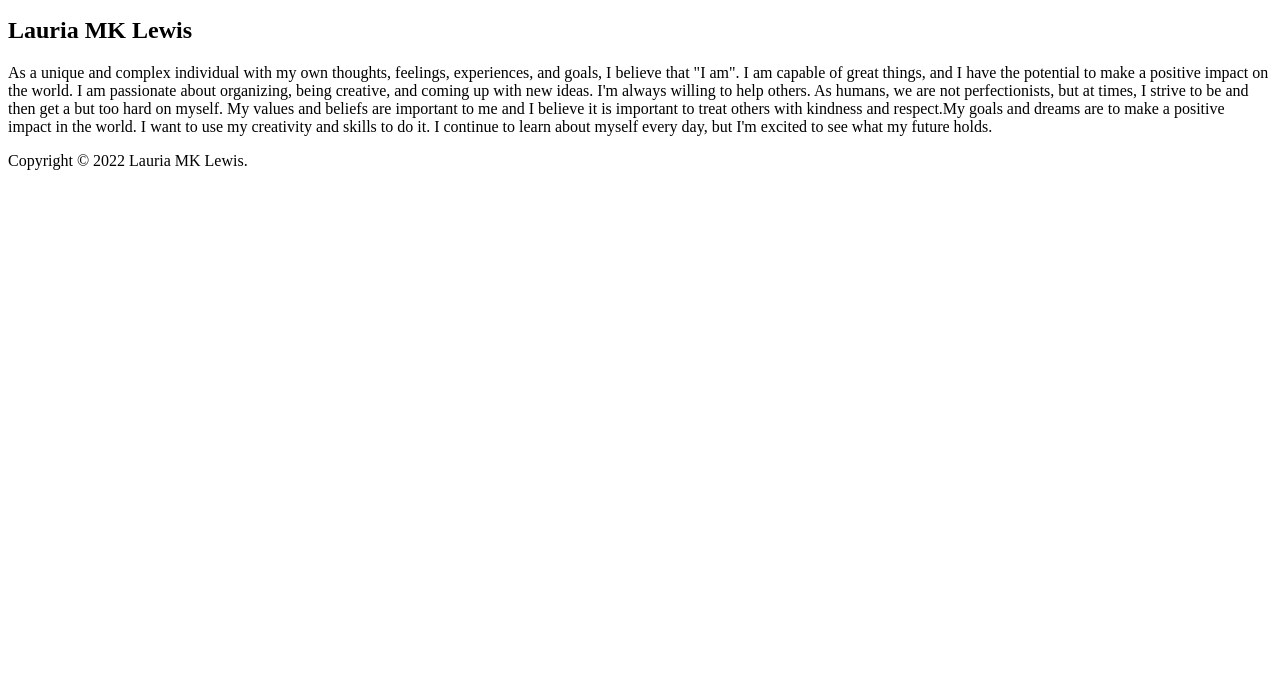
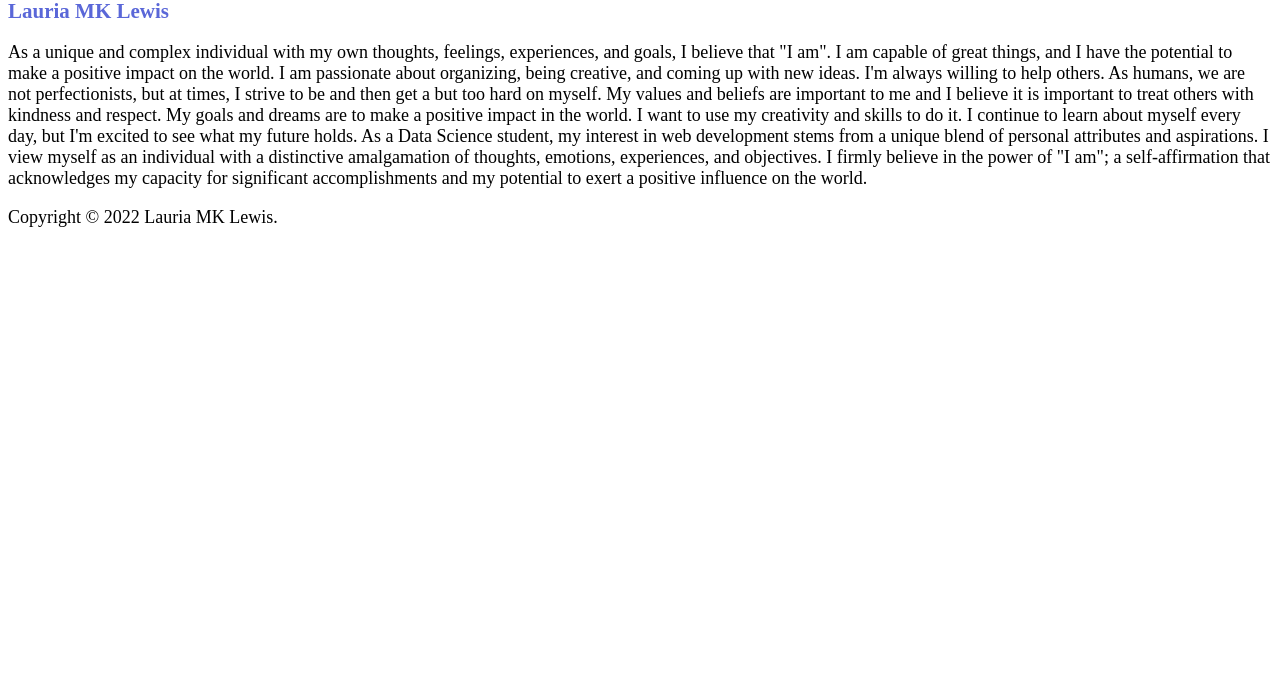
Before and after one commit to LauriaLewis/comp2245-assignment1, a plain HTML site: page index.html in a window 1280 px wide. Shown: the part 101-800 px from the top of the page. Drawn offline with Linux system fonts and the light colour scheme.

Commit message:
update paragraph

```diff
--- a/index.html
+++ b/index.html
@@ -1,9 +1,9 @@
 <!DOCTYPE html>
 <html lang="en">
 <head>
+  <link rel="stylesheet" type="text/css" href="styles.css">
   <meta charset="UTF-8">
-  <meta name="viewport" content="width=devicewidth,
-initial-scale=1.0">
+  <meta name="viewport" content="width=devicewidth,initial-scale=1.0">
   <title>COMP2245 Assignment 1</title>
 </head>
 <body>
@@ -17,8 +17,11 @@ initial-scale=1.0">
     <p>
       As a unique and complex individual with my own thoughts, feelings, experiences, and goals, I believe that "I am". I am capable of great things, and I have the potential to make a positive
       impact on the world. I am passionate about organizing, being creative, and coming up with new ideas. I'm always willing to help others. As humans, we are not perfectionists, but at times,
-      I strive to be and then get a but too hard on myself. My values and beliefs are important to me and I believe it is important to treat others with kindness and respect.My goals and dreams
-      are to make a positive impact in the world. I want to use my creativity and skills to do it. I continue to learn about myself every day, but I'm excited to see what my future holds.
+      I strive to be and then get a but too hard on myself. My values and beliefs are important to me and I believe it is important to treat others with kindness and respect. My goals and dreams
+      are to make a positive impact in the world. I want to use my creativity and skills to do it. I continue to learn about myself every day, but I'm excited to see what my future holds. As a
+      Data Science student, my interest in web development stems from a unique blend of personal attributes and aspirations. I view myself as an individual with a distinctive amalgamation of
+      thoughts, emotions, experiences, and objectives. I firmly believe in the power of "I am"; a self-affirmation that acknowledges my capacity for significant accomplishments and my potential to
+      exert a positive influence on the world.
     </p>
     </main>
 
```
